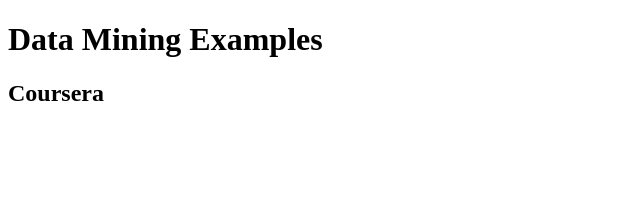
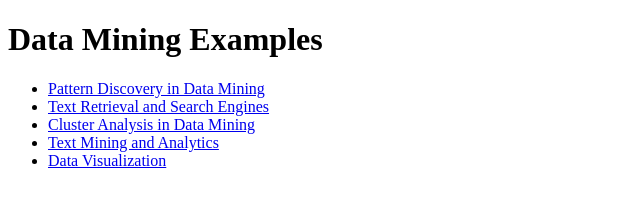
Before and after one commit to keshvari/datamining, a website: page public/index.html in a window 1280 px wide. Shown: the whole page, without its empty margins (0-640 px from the left). Drawn offline with Linux system fonts and the light colour scheme.

Commit message:
heroku procfile

```diff
--- a/public/index.html
+++ b/public/index.html
@@ -6,6 +6,32 @@
 </head>
 <body>
 <h1>Data Mining Examples</h1>
-<h2>Coursera</h2>
+<ul>
+    <li>
+        <a href="courses/pattern-discovery">
+            Pattern Discovery in Data Mining
+        </a>
+    </li>
+    <li>
+        <a href="courses/text-retrieval">
+            Text Retrieval and Search Engines
+        </a>
+    </li>
+    <li>
+        <a href="courses/cluster-analysis">
+            Cluster Analysis in Data Mining
+        </a>
+    </li>
+    <li>
+        <a href="courses/text-mining">
+            Text Mining and Analytics
+        </a>
+    </li>
+    <li>
+        <a href="courses/data-visualization">
+            Data Visualization
+        </a>
+    </li>
+</ul>
 </body>
 </html>
```
Also changed, not shown: public/courses/cluster-analysis/index.html (added, +10 -0 lines), public/courses/data-visualization/index.html (added, +10 -0 lines), public/courses/pattern-discovery/index.html (added, +10 -0 lines), public/courses/text-mining/index.html (added, +10 -0 lines), public/courses/text-retrieval/index.html (added, +10 -0 lines), README.md.
